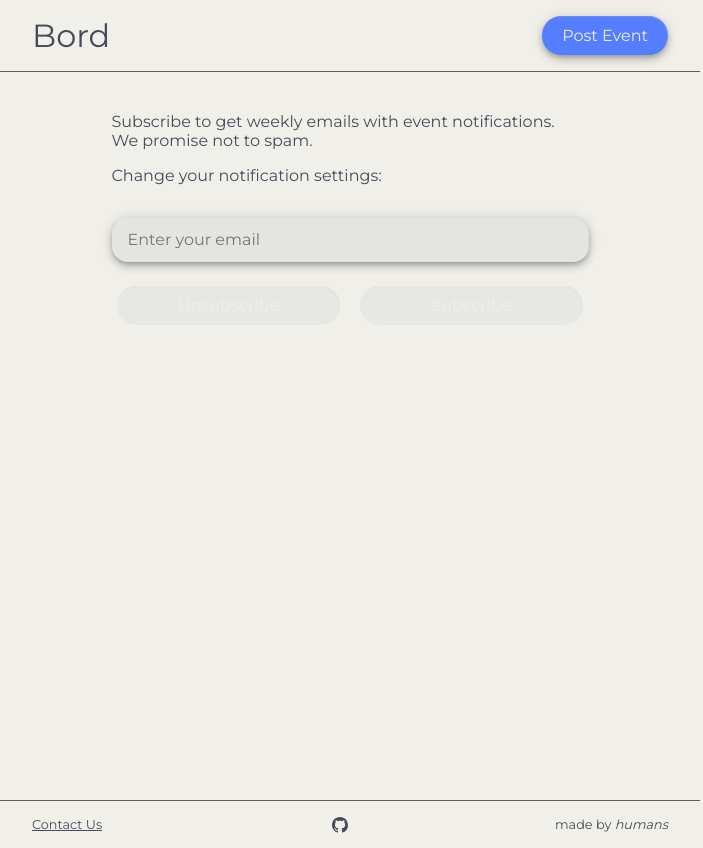
After one commit to randusr923847/cbord, a Node project: template src/views/notif.ejs in a window 1280 px wide. The commit adds this page. Shown: the whole page, without its empty margins (290-993 px from the left). Run offline with Node 20 templates, Linux system fonts and the light colour scheme; the template is opened without the code that fills it, so the values that code supplies are empty; some libraries are stand-ins or nearby versions.

Commit message:
add notif sign up, increase admin page width, create page ui fixes, update page titles

```diff
--- a/src/routes/event.ts
+++ b/src/routes/event.ts
@@ -5,7 +5,6 @@ import { v4 as uuid } from 'uuid';
 import '../types/session';
 
 const router = express.Router();
-router.use(express.json());
 
 router.post('/create', async (req, res) => {
   const obj = validateCreateReq(req.body);
--- a/src/server.ts
+++ b/src/server.ts
@@ -8,6 +8,7 @@ import path from 'path';
 
 import config from './config';
 import eventRouter from './routes/event';
+import notifRouter from './routes/notifs';
 import { create_data, EVENTS_PER_LOAD } from './helpers/consts';
 import {
   dateString,
@@ -78,6 +79,10 @@ app.get('/', async (req, res) => {
   });
 });
 
+app.get('/notifs', (req, res) => {
+  res.render('notif');
+});
+
 app.get('/create', (req, res) => {
   res.render('create', { data: create_data });
 });
@@ -123,6 +128,7 @@ app.post('/api/logout', (req, res) => {
 });
 
 app.use('/api/event', eventRouter);
+app.use('/api/notifs', notifRouter);
 
 app.use('/{*any}', (req, res) => {
   res.render('404');
--- a/src/static/css/admin.css
+++ b/src/static/css/admin.css
@@ -3,15 +3,15 @@ body {
 }
 
 .event-container {
-  max-width: 1000px;
+  max-width: 1200px;
 }
 
 .header {
-  max-width: 1000px;
+  max-width: 1200px;
 }
 
 .footer {
-  max-width: 1000px;
+  max-width: 1200px;
 }
 
 .card-cont {
--- /dev/null
+++ b/src/static/css/notif.css
@@ -0,0 +1,82 @@
+.email-input {
+  font-size: 1rem;
+  border: none;
+  outline: none;
+  background-color: var(--bgtone);
+  color: var(--text);
+  width: 75%;
+  padding: 1rem;
+  padding-block: 0.8rem;
+  border-radius: 1rem;
+  word-wrap: break-word;
+  overflow-wrap: break-word;
+  display: inline-block;
+  cursor: text;
+  margin-top: 1rem;
+
+  box-shadow: inset -1px 1px 1px rgba(200, 200, 200, 0.2),
+    0px 3px 5px -1px rgba(0, 0, 0, 0.2), 0px 5px 8px 0px rgba(0, 0, 0, 0.14),
+    0px 1px 14px 0px rgba(0, 0, 0, 0.12);
+}
+
+.email-input:hover {
+  box-shadow: inset -1px 1px 1px rgba(200, 200, 200, 0.2);
+}
+
+.submit {
+  background-color: var(--btn);
+  color: var(--btn-txt);
+  border: none;
+  padding: 10px 20px;
+  cursor: pointer;
+  border-radius: 1.2rem;
+  font-size: 1rem;
+  transition: box-shadow 0.2s ease-in-out;
+  display: inline-block;
+  margin-top: 1.5rem;
+  margin-inline: calc(5% / 4);
+  width: 35%;
+
+  box-shadow: inset -1px 1px 1px rgba(200, 200, 200, 0.2),
+    0px 3px 5px -1px rgba(0, 0, 0, 0.2), 0px 5px 8px 0px rgba(0, 0, 0, 0.14),
+    0px 1px 14px 0px rgba(0, 0, 0, 0.12);
+}
+
+.submit:hover {
+  box-shadow: inset -1px 1px 1px rgba(200, 200, 200, 0.2);
+}
+
+.submit:disabled {
+  background-color: var(--bgtone);
+  opacity: 0.7;
+  box-shadow: inset -1px 1px 1px rgba(200, 200, 200, 0.2);
+  pointer-events: none;
+}
+
+.notif-form {
+  margin-top: 2rem;
+}
+
+.notif-form p {
+  margin-block: 1rem;
+  text-align: left;
+  margin-left: calc(25% / 2);
+}
+
+.red {
+  background-color: rgba(var(--error-rgb), 0.9);
+}
+
+@media only screen and (max-width: 680px) {
+  .email-input {
+    width: 100%;
+  }
+
+  .notif-form p {
+    margin-left: calc(5% / 2);
+  }
+
+  .submit {
+    width: 45%;
+  }
+}
--- a/src/static/css/style.css
+++ b/src/static/css/style.css
@@ -11,6 +11,7 @@
   --btn: #547eff; /* #5670bf;*/
   --btn-txt: #f0efea;
   --error: #b73232;
+  --error-rgb: 183, 50, 50;
   --tag-opacity: 0.4;
   --success: #3c934a;
 }
@@ -39,6 +40,7 @@
     --bgtone: #e4e4e2; /*#d5d6d6;*/
     --bgtone-rgb: 228, 228, 226; /*213, 214, 214;*/
     --error: #ff8585;
+    --error-rgb: 255, 133, 133;
     --tag-opacity: 0.15;
   }
 }
@@ -84,7 +86,11 @@ body {
   display: inline;
 }
 
-.header button {
+.header h1:hover {
+  cursor: pointer;
+}
+
+.header-button {
   background-color: var(--btn);
   color: var(--btn-txt);
   border: none;
@@ -119,7 +162,7 @@ body {
 /* Main container, centering content */
 .container {
   background-color: var(--bg);
-  padding-top: 60px;
+  padding-top: 4rem;
   min-height: 100vh;
   display: flex;
   flex-direction: column;
--- /dev/null
+++ b/src/static/js/notif.js
@@ -0,0 +1,112 @@
+const emailInput = document.getElementById('email-text');
+const sub = document.getElementById('sub');
+const unsub = document.getElementById('unsub');
+const success = document.getElementById('success');
+const failure = document.getElementById('failure');
+
+emailInput.addEventListener('input', checkButton);
+
+sub.onclick = async function () {
+  let response;
+
+  try {
+    response = await fetch('/api/notifs/subscribe', {
+      method: 'POST',
+      mode: 'same-origin',
+      credentials: 'same-origin',
+      headers: {
+        'Content-Type': 'application/json',
+      },
+      body: JSON.stringify({ email: emailInput.value }),
+    });
+  } catch (err) {
+    failure.removeAttribute('hidden');
+    console.log(err);
+  }
+
+  try {
+    if (response) {
+      if (response.ok) {
+        const res = await response.json();
+        if (res.success) {
+          success.removeAttribute('hidden');
+          setTimeout(redirect, 3500);
+        } else {
+          failure.removeAttribute('hidden');
+        }
+      } else {
+        failure.removeAttribute('hidden');
+      }
+    }
+  } catch (err) {
+    failure.removeAttribute('hidden');
+    console.log(err);
+  }
+};
+
+unsub.onclick = async function () {
+  let response;
+
+  try {
+    response = await fetch('/api/notifs/unsubscribe', {
+      method: 'POST',
+      mode: 'same-origin',
+      credentials: 'same-origin',
+      headers: {
+        'Content-Type': 'application/json',
+      },
+      body: JSON.stringify({ email: emailInput.value }),
+    });
+  } catch (err) {
+    failure.removeAttribute('hidden');
+    console.log(err);
+  }
+
+  try {
+    if (response) {
+      if (response.ok) {
+        const res = await response.json();
+        if (res.success) {
+          success.removeAttribute('hidden');
+          setTimeout(redirect, 5000);
+        } else {
+          failure.removeAttribute('hidden');
+        }
+      } else {
+        failure.removeAttribute('hidden');
+      }
+    }
+  } catch (err) {
+    failure.removeAttribute('hidden');
+    console.log(err);
+  }
+};
+
+function redirect() {
+  window.location.href = '/';
+}
+
+function checkButton() {
+  if (checkEmail(emailInput.value)) {
+    sub.removeAttribute('disabled');
+    unsub.removeAttribute('disabled');
+  } else {
+    sub.setAttribute('disabled', '');
+    unsub.setAttribute('disabled', '');
+  }
+}
+
+function isWhitespace(str) {
+  return !str.replace(/\s/g, '').length;
+}
+
+function checkEmail(email) {
+  return (
+    !isWhitespace(email) &&
+    email
+      .toLowerCase()
+      .match(
+        /^(([^<>()[\]\\.,;:\s@"]+(\.[^<>()[\]\\.,;:\s@"]+)*)|.(".+"))@((\[[0-9]{1,3}\.[0-9]{1,3}\.[0-9]{1,3}\.[0-9]{1,3}\])|(([a-zA-Z\-0-9]+\.)+[a-zA-Z]{2,}))$/,
+      )
+  );
+}
--- a/src/static/js/script.js
+++ b/src/static/js/script.js
@@ -30,7 +30,7 @@ function resizeImages() {
         height += item.offsetHeight;
       });
 
-      cardImg.style.maxHeight = `calc(${height}px + 2rem)`;
+      cardImg.style.maxHeight = `calc(${height}px + 2.1rem)`;
     }
   });
 }
--- a/src/views/404.ejs
+++ b/src/views/404.ejs
@@ -3,7 +3,7 @@
   <head>
     <meta charset="UTF-8" />
     <meta name="viewport" content="width=device-width, initial-scale=1.0" />
-    <title>College Event Website</title>
+    <title>Campus Bord - Not Found</title>
     <link rel="icon" type="image/x-icon" href="/static/images/favicon.png" />
     <link href="/static/font-files/montserrat.css" rel="stylesheet" />
     <link rel="stylesheet" href="/static/css/style.css" />
--- a/src/views/event.ejs
+++ b/src/views/event.ejs
@@ -3,7 +3,7 @@
   <head>
     <meta charset="UTF-8" />
     <meta name="viewport" content="width=device-width, initial-scale=1.0" />
-    <title>College Event Website</title>
+    <title><%= event.title %></title>
     <link rel="icon" type="image/x-icon" href="/static/images/favicon.png" />
     <link href="/static/font-files/montserrat.css" rel="stylesheet" />
     <link rel="stylesheet" href="/static/css/style.css" />
--- /dev/null
+++ b/src/views/notif.ejs
@@ -0,0 +1,55 @@
+<!DOCTYPE html>
+<html lang="en">
+  <head>
+    <meta charset="UTF-8" />
+    <meta name="viewport" content="width=device-width, initial-scale=1.0" />
+    <title>Notification Settings</title>
+    <link rel="icon" type="image/x-icon" href="/static/images/favicon.png" />
+    <link href="/static/font-files/montserrat.css" rel="stylesheet" />
+    <link rel="stylesheet" href="/static/css/style.css" />
+    <link rel="stylesheet" href="/static/css/notif.css" />
+  </head>
+  <body>
+    <%- include('partials/header.ejs') %>
+
+    <div class="container">
+      <div class="event-container">
+        <div class="notif-form">
+          <p>
+            Subscribe to get weekly emails with event notifications.<br />We
+            promise not to spam.
+          </p>
+          <p>Change your notification settings:</p>
+          <input
+            type="text"
+            class="email-input"
+            id="email-text"
+            placeholder="Enter your email"
+          />
+          <div class="buttons-cont">
+            <button id="unsub" class="submit red" disabled>Unsubscribe</button>
+            <button id="sub" class="submit" disabled>Subscribe</button>
+          </div>
+          <br />
+          <p
+            id="success"
+            style="text-align: center; margin-inline: auto"
+            hidden="none"
+          >
+            Success, redirecting to home ...
+          </p>
+          <p
+            id="failure"
+            style="text-align: center; margin-inline: auto"
+            hidden="none"
+          >
+            Something went wrong T-T please contact us
+          </p>
+        </div>
+      </div>
+    </div>
+
+    <%- include('partials/footer.ejs') %>
+    <script src="/static/js/notif.js" charset="utf-8"></script>
+  </body>
+</html>
--- a/src/views/partials/header.ejs
+++ b/src/views/partials/header.ejs
@@ -1,6 +1,10 @@
 <div class="header">
-  <h1 class="left">Bord</h1>
-  <button class="right" id="add-event-btn" onclick="window.open('/create');">
+  <h1 class="left" onclick="window.location.href = '/';">Bord</h1>
+  <button
+    class="header-button right"
+    id="add-event-btn"
+    onclick="window.open('/create');"
+  >
     <p class="big-s">Post Event</p>
   </button>
 </div>
--- a/src/views/pending.ejs
+++ b/src/views/pending.ejs
@@ -3,7 +3,7 @@
   <head>
     <meta charset="UTF-8" />
     <meta name="viewport" content="width=device-width, initial-scale=1.0" />
-    <title>College Event Website</title>
+    <title>Pending Event</title>
     <link rel="icon" type="image/x-icon" href="/static/images/favicon.png" />
     <link href="/static/font-files/montserrat.css" rel="stylesheet" />
     <link rel="stylesheet" href="/static/css/style.css" />
```
Also changed, not shown: other parts of src/static/css/style.css (+40 -3 lines), src/models/email.ts (added, +8 -0 lines), src/routes/notifs.ts (added, +29 -0 lines), src/static/css/dropdown.css (+11 -0 lines), src/static/js/create.js (+5 -3 lines), src/views/bord.ejs (+19 -1 lines).
